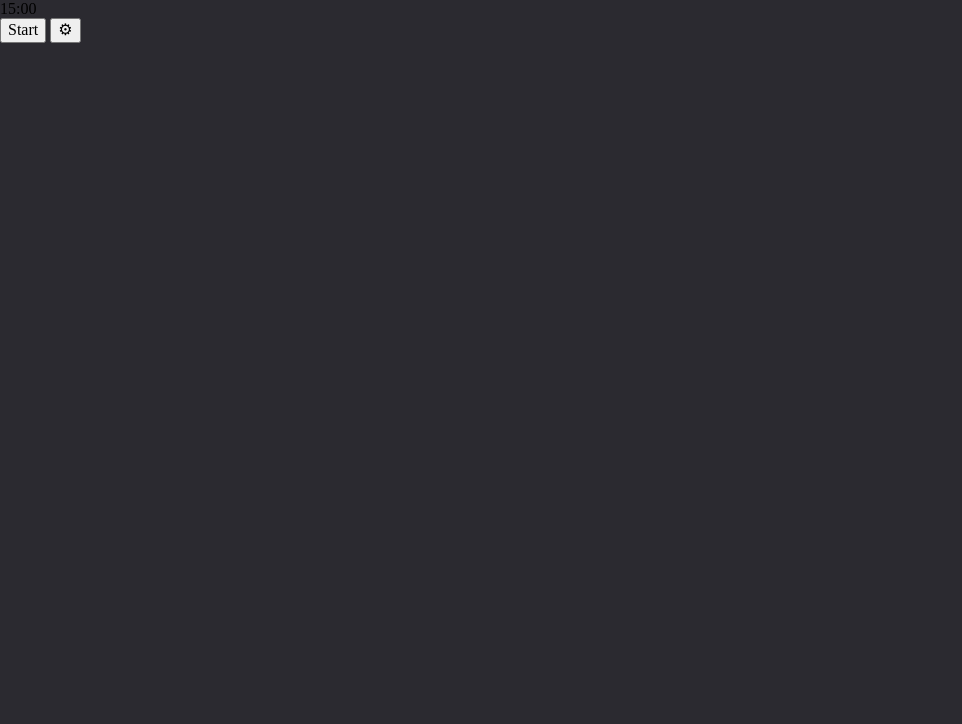
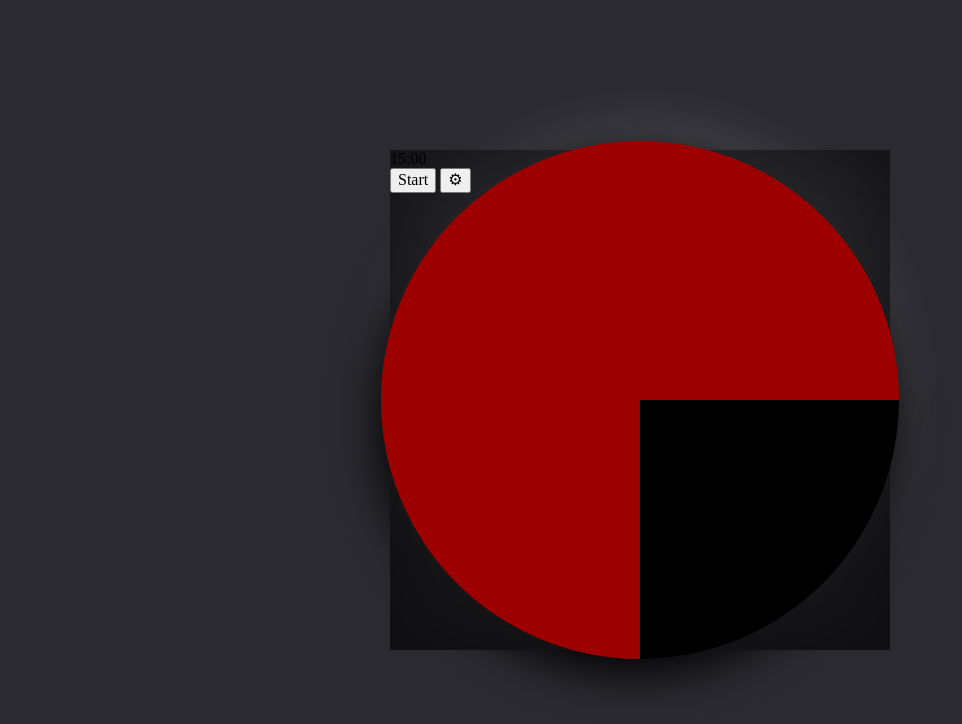
Before and after one commit to peter-hinch/advent-of-css-2022-01-pomodoro-timer, a website: page index.html in a window 1280 px wide. Shown: the whole page, without its empty margins (0-962 px from the left). Drawn offline with nearby package versions, Linux system fonts and the light colour scheme.

Commit message:
Begin styling.

```diff
--- a/styles.css
+++ b/styles.css
@@ -1,3 +1,49 @@
 body {
+  display: flex;
+  justify-content: center;
+  align-items: center;
+  min-height: 100vh;
   background: #2b2a30;
 }
+
+section#timer {
+  position: relative;
+  width: 518px;
+  height: 518px;
+  border-radius: 50%;
+  box-shadow: -5px 14px 44px #000000, 5px -16px 50px rgba(255, 255, 255, 0.15);
+}
+
+.timer__bezel {
+  position: absolute;
+  top: 0;
+  left: 0;
+  width: 100%;
+  height: 100%;
+  transform: rotate(180deg);
+  background: conic-gradient(#9d0000 0deg 270deg, #000 270deg 360deg);
+  border-radius: 50%;
+}
+
+.timer__face {
+  position: absolute;
+  top: 9px;
+  left: 9px;
+  width: 500px;
+  height: 500px;
+  background: radial-gradient(
+    71.4% 71.4% at 51.7% 28.6%,
+    #3a393f 0%,
+    #17171a 100%
+  );
+  box-shadow: inset 0px 0px 114px rgba(0, 0, 0, 0.45);
+}
+
+.face__countdown {
+}
+
+button.face__button-start-stop {
+}
+
+button.face__button-settings {
+}
```
